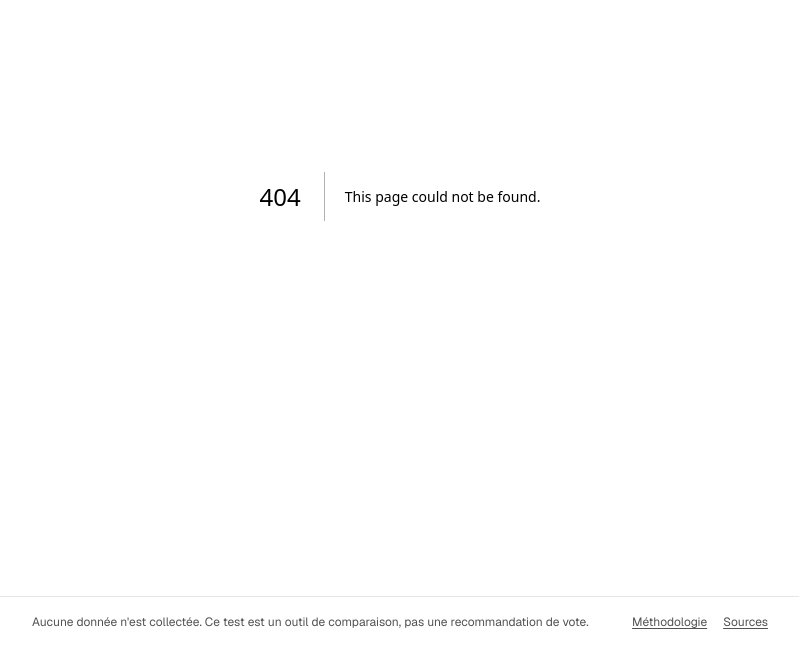
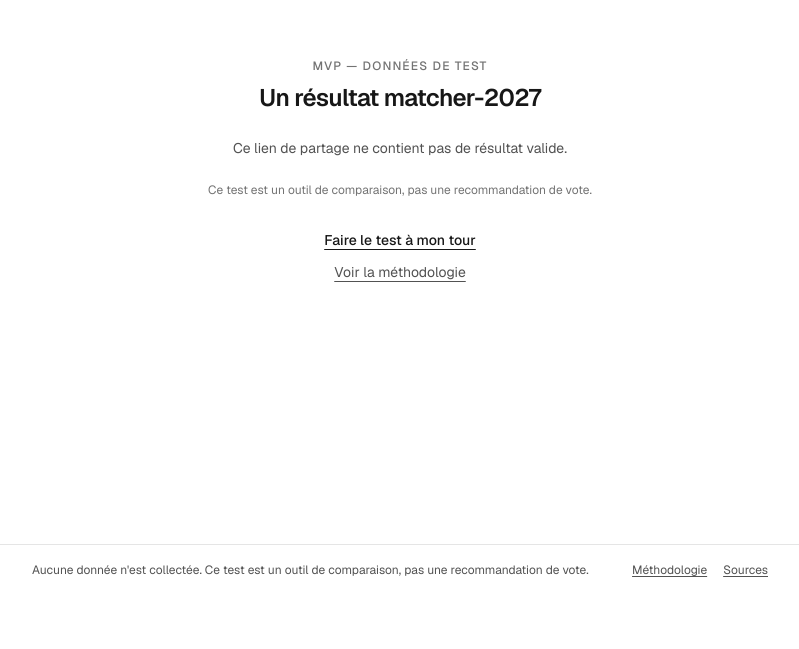
Before and after one commit to alexandreadamdufour/matcher-2027, a Next.js app: page /partage in a window 1280 px wide. Before the commit this address had no page. Shown: the part 204-853 px from the top of the page, without its empty margins (240-1039 px from the left). After the commit the page ends 800 px from the top, so only its background shows below. Built offline with nearby package versions, Linux system fonts and the light colour scheme.

Commit message:
feat: add dynamic og share image and share link page

```diff
--- /dev/null
+++ b/src/app/api/og/route.tsx
@@ -0,0 +1,101 @@
+import { ImageResponse } from "next/og";
+import { getCandidates } from "@/lib/content";
+
+export const runtime = "edge";
+
+function parseEntry(
+  searchParams: URLSearchParams,
+  rank: number,
+): { name: string; score: number } | null {
+  const candidateId = searchParams.get(`c${rank}`);
+  const scoreRaw = searchParams.get(`s${rank}`);
+  if (!candidateId || !scoreRaw) return null;
+
+  const candidate = getCandidates().find((c) => c.id === candidateId);
+  const score = Math.max(0, Math.min(100, Number(scoreRaw)));
+  if (!candidate || Number.isNaN(score)) return null;
+
+  return { name: candidate.name, score };
+}
+
+export async function GET(request: Request) {
+  const { searchParams } = new URL(request.url);
+  const top3 = [1, 2, 3]
+    .map((rank) => parseEntry(searchParams, rank))
+    .filter((entry): entry is { name: string; score: number } => entry !== null);
+
+  return new ImageResponse(
+    (
+      <div
+        style={{
+          height: "100%",
+          width: "100%",
+          display: "flex",
+          flexDirection: "column",
+          justifyContent: "space-between",
+          backgroundColor: "#ffffff",
+          padding: "64px",
+          fontFamily: "sans-serif",
+        }}
+      >
+        <div style={{ display: "flex", flexDirection: "column" }}>
+          <div
+            style={{
+              fontSize: 20,
+              letterSpacing: 4,
+              textTransform: "uppercase",
+              color: "#737373",
+            }}
+          >
+            matcher-2027 — MVP, données de test
+          </div>
+          <div
+            style={{
+              marginTop: 12,
+              fontSize: 48,
+              fontWeight: 600,
+              color: "#171717",
+            }}
+          >
+            Mon top {top3.length || 3}
+          </div>
+        </div>
+
+        <div style={{ display: "flex", flexDirection: "column", gap: 20 }}>
+          {(top3.length > 0
+            ? top3
+            : [{ name: "Aucun résultat", score: 0 }]
+          ).map((entry, i) => (
+            <div
+              key={i}
+              style={{
+                display: "flex",
+                alignItems: "center",
+                justifyContent: "space-between",
+                borderTop: "1px solid #e5e5e5",
+                paddingTop: 16,
+              }}
+            >
+              <div style={{ display: "flex", fontSize: 32, color: "#171717" }}>
+                {i + 1}. {entry.name}
+              </div>
+              <div
+                style={{ display: "flex", fontSize: 32, fontWeight: 600, color: "#171717" }}
+              >
+                {Math.round(entry.score)}%
+              </div>
+            </div>
+          ))}
+        </div>
+
+        <div style={{ display: "flex", fontSize: 18, color: "#737373" }}>
+          Outil de comparaison, pas une recommandation de vote.
+        </div>
+      </div>
+    ),
+    {
+      width: 1200,
+      height: 630,
+    },
+  );
+}
--- /dev/null
+++ b/src/app/partage/page.tsx
@@ -0,0 +1,116 @@
+import type { Metadata } from "next";
+import Link from "next/link";
+import { getCandidates } from "@/lib/content";
+
+type SearchParams = Record<string, string | string[] | undefined>;
+
+function buildOgQuery(searchParams: SearchParams): string {
+  const params = new URLSearchParams();
+  for (const rank of [1, 2, 3]) {
+    const c = searchParams[`c${rank}`];
+    const s = searchParams[`s${rank}`];
+    if (typeof c === "string" && typeof s === "string") {
+      params.set(`c${rank}`, c);
+      params.set(`s${rank}`, s);
+    }
+  }
+  return params.toString();
+}
+
+function getTop3(searchParams: SearchParams) {
+  const candidates = getCandidates();
+  return [1, 2, 3]
+    .map((rank) => {
+      const c = searchParams[`c${rank}`];
+      const s = searchParams[`s${rank}`];
+      if (typeof c !== "string" || typeof s !== "string") return null;
+      const candidate = candidates.find((cand) => cand.id === c);
+      const score = Number(s);
+      if (!candidate || Number.isNaN(score)) return null;
+      return { candidate, score };
+    })
+    .filter((entry): entry is { candidate: (typeof candidates)[number]; score: number } => entry !== null);
+}
+
+export async function generateMetadata({
+  searchParams,
+}: {
+  searchParams: Promise<SearchParams>;
+}): Promise<Metadata> {
+  const resolved = await searchParams;
+  const ogQuery = buildOgQuery(resolved);
+  const ogUrl = `/api/og${ogQuery ? `?${ogQuery}` : ""}`;
+
+  return {
+    title: "Mon résultat matcher-2027",
+    openGraph: {
+      title: "Mon résultat matcher-2027",
+      description:
+        "Comparateur de programmes fictifs pour la présidentielle 2027 — MVP, données de test.",
+      images: [{ url: ogUrl, width: 1200, height: 630 }],
+    },
+  };
+}
+
+export default async function PartagePage({
+  searchParams,
+}: {
+  searchParams: Promise<SearchParams>;
+}) {
+  const resolved = await searchParams;
+  const top3 = getTop3(resolved);
+
+  return (
+    <main className="flex flex-1 flex-col items-center justify-center px-6 py-16 text-center">
+      <div className="w-full max-w-md">
+        <p className="text-xs font-medium uppercase tracking-widest text-neutral-500 dark:text-neutral-500">
+          MVP — données de test
+        </p>
+        <h1 className="mt-2 text-2xl font-semibold tracking-tight text-neutral-900 dark:text-neutral-50">
+          Un résultat matcher-2027
+        </h1>
+
+        {top3.length > 0 ? (
+          <ol className="mt-6 flex flex-col gap-3 text-left">
+            {top3.map(({ candidate, score }, i) => (
+              <li
+                key={candidate.id}
+                className="flex items-center justify-between rounded-lg border border-neutral-200 px-4 py-3 dark:border-neutral-800"
+              >
+                <span className="text-sm font-medium text-neutral-900 dark:text-neutral-50">
+                  {i + 1}. {candidate.name}
+                </span>
+                <span className="text-sm font-semibold tabular-nums text-neutral-900 dark:text-neutral-50">
+                  {Math.round(score)}%
+                </span>
+              </li>
+            ))}
+          </ol>
+        ) : (
+          <p className="mt-6 text-sm text-neutral-600 dark:text-neutral-400">
+            Ce lien de partage ne contient pas de résultat valide.
+          </p>
+        )}
+
+        <p className="mt-6 text-xs text-neutral-500 dark:text-neutral-500">
+          Ce test est un outil de comparaison, pas une recommandation de vote.
+        </p>
+
+        <div className="mt-8 flex flex-col items-center gap-3">
+          <Link
+            href="/test"
+            className="text-sm font-medium underline underline-offset-4"
+          >
+            Faire le test à mon tour
+          </Link>
+          <Link
+            href="/methodologie"
+            className="text-sm text-neutral-600 underline underline-offset-4 dark:text-neutral-400"
+          >
+            Voir la méthodologie
+          </Link>
+        </div>
+      </div>
+    </main>
+  );
+}
--- a/src/app/resultats/page.tsx
+++ b/src/app/resultats/page.tsx
@@ -1,7 +1,7 @@
 "use client";
 
 import Link from "next/link";
-import { useMemo } from "react";
+import { useMemo, useState } from "react";
 import { RadarChart } from "@/components/RadarChart";
 import { useAnswers } from "@/lib/answers-store";
 import { getCandidates, getPositions, getPosition, getTheses } from "@/lib/content";
@@ -29,6 +29,7 @@ const POSITIONS = getPositions();
 
 export default function ResultatsPage() {
   const { answers } = useAnswers();
+  const [copyState, setCopyState] = useState<"idle" | "copied">("idle");
 
   const results = useMemo(
     () =>
@@ -37,6 +38,18 @@ export default function ResultatsPage() {
       ),
     [answers],
   );
+
+  async function shareTop3() {
+    const params = new URLSearchParams();
+    results.slice(0, 3).forEach((r, i) => {
+      params.set(`c${i + 1}`, r.candidate_id);
+      params.set(`s${i + 1}`, String(Math.round(r.score)));
+    });
+    const url = `${window.location.origin}/partage?${params.toString()}`;
+    await navigator.clipboard.writeText(url);
+    setCopyState("copied");
+    setTimeout(() => setCopyState("idle"), 2000);
+  }
 
   if (answers.length === 0) {
     return (
@@ -174,7 +187,16 @@ export default function ResultatsPage() {
           </div>
         </div>
 
-        <div className="mt-10 flex flex-wrap gap-4">
+        <div className="mt-10 flex flex-wrap items-center gap-4">
+          <button
+            type="button"
+            onClick={shareTop3}
+            className="rounded-lg border border-neutral-300 px-4 py-2 text-sm font-medium text-neutral-900 transition-colors hover:bg-neutral-900 hover:text-white dark:border-neutral-700 dark:text-neutral-50 dark:hover:bg-neutral-50 dark:hover:text-neutral-900"
+          >
+            {copyState === "copied"
+              ? "Lien copié !"
+              : "Copier le lien de partage (top 3)"}
+          </button>
           <Link
             href="/test"
             className="text-sm font-medium underline underline-offset-4"
```
